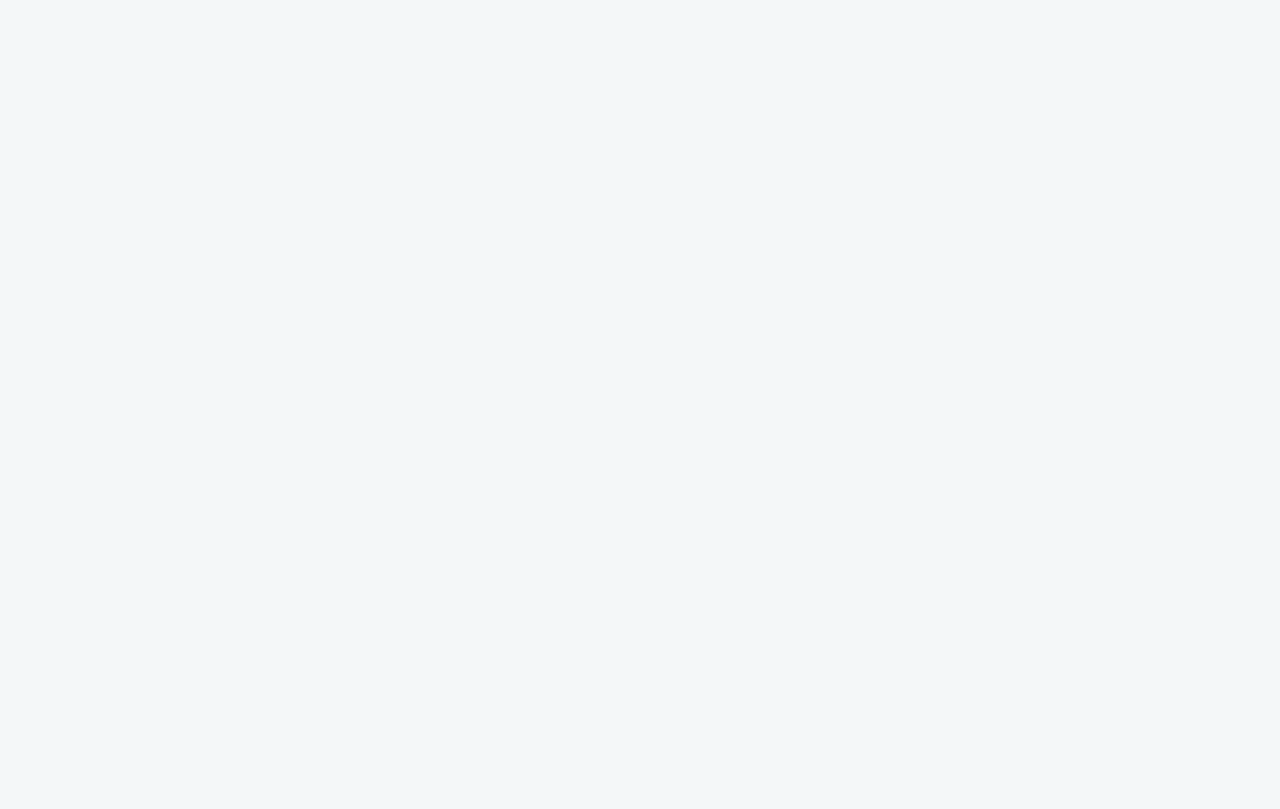
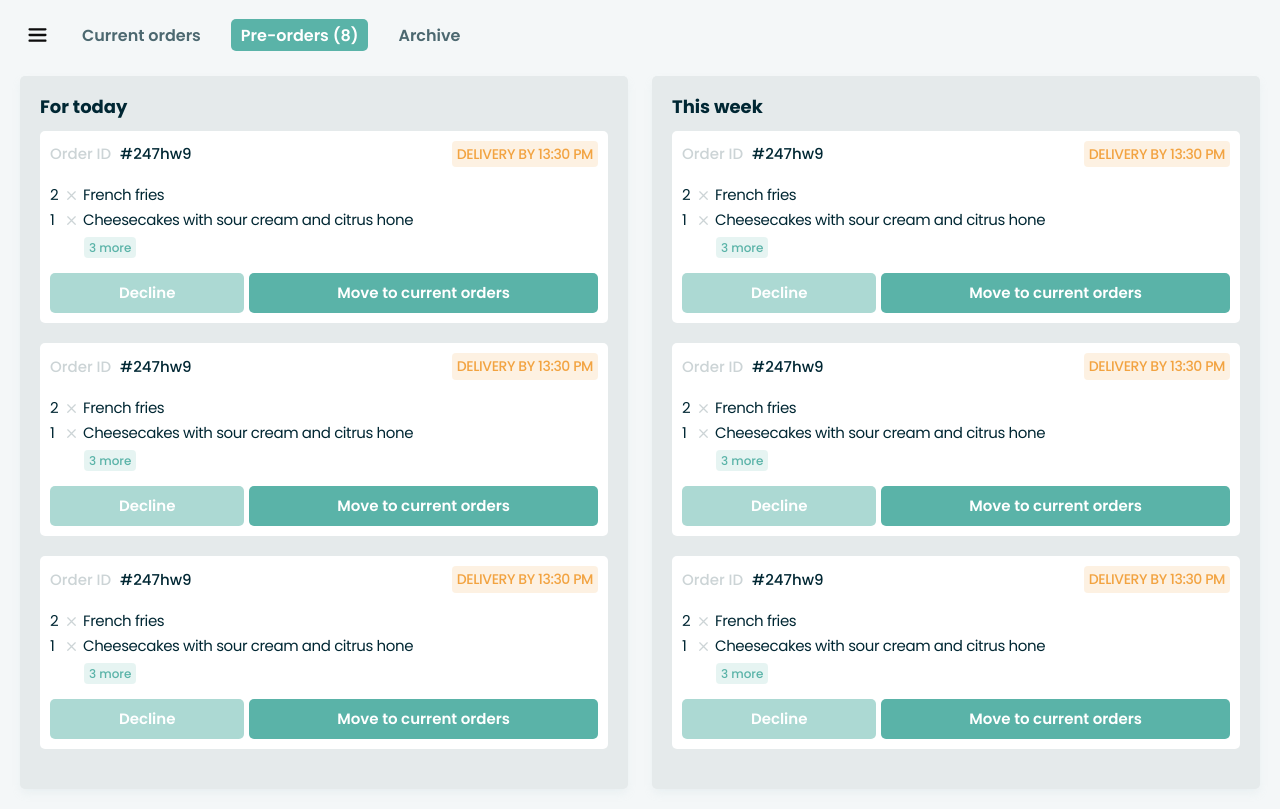
Before and after one commit to Mohsin-Rajpoot/silal-web-and-mobile, a React (Create React App) app in the folder packages/SellerWeb/: page /pre-order in a window 1280 px wide. Before the commit this address led to /404. Built offline with nearby package versions, Linux system fonts and the light colour scheme.

Commit message:
pre order page

```diff
--- a/packages/SellerWeb/src/routes/Layout.js
+++ b/packages/SellerWeb/src/routes/Layout.js
@@ -1,12 +1,17 @@
 import React, { useState } from "react"
 import { Content } from "../views/index"
 import Sidebar from "../views/components/UI/Sidebar"
-
+import { useEffect } from "react"
+import { useLocation } from "react-router-dom"
 const Layout = () => {
   const [sideBar, setSideBar] = useState(false)
   const sideBarToggle = (view) => {
     setSideBar(view)
   }
+  const { pathname } = useLocation()
+  useEffect(() => {
+    setSideBar(false)
+  }, [pathname])
   return (
     <React.Fragment>
       <div className="main-content">
--- a/packages/SellerWeb/src/routes/Routes.js
+++ b/packages/SellerWeb/src/routes/Routes.js
@@ -3,8 +3,9 @@ import React from 'react'
 const Statistics = React.lazy(() => import('../views/pages/home/Statistics'))
 const Reviews = React.lazy(() => import('../views/pages/home/Reviews'))
 const OutOfStock = React.lazy(() => import('../views/pages/home/OutOfStock'))
-const CurrentOrder = React.lazy(() => import('../views/pages/order/CurrentOrder'))
+const CurrentOrder = React.lazy(() => import('../views/pages/order/CurrentOrders'))
 const OrderDetail = React.lazy(() => import('../views/pages/order/OrderDetail'))
+const PreOrders = React.lazy(() => import('../views/pages/order/PreOrders'))
 // const notFound = React.lazy(() => import('../views/errorPages/NotFound'))
 
 const routes = [
@@ -14,6 +15,7 @@ const routes = [
     { path: '/out-of-stock', exact: true, name: 'Out Of Stock', component: OutOfStock },
     { path: '/current-order', exact: true, name: 'Current Order', component: CurrentOrder },
     { path: '/order-detail', exact: true, name: 'Order Detail', component: OrderDetail },
+    { path: '/pre-order', exact: true, name: 'Pre Orders', component: PreOrders },
 
 ]
 
--- a/packages/SellerWeb/src/views/components/Style.js
+++ b/packages/SellerWeb/src/views/components/Style.js
@@ -40,6 +40,10 @@ const Button = styled.button`
     transition: 0.2s all;
     &:hover {
         background: rgba(90, 179, 169, 0.9);
+    }
+    &:disabled {
+        background: rgba(90, 179, 168, 0.5);
+        cursor: inherit;
     }
 `;
 
--- a/packages/SellerWeb/src/views/components/orders/Components.js
+++ b/packages/SellerWeb/src/views/components/orders/Components.js
@@ -225,6 +225,39 @@ const OrderHistory = () => {
     )
 }
 
+const PreOrder = ({
+    orderNumber,
+    time,
+}) => {
+    return (
+        <PreOrderStyled>
+            <div className="between">
+                <div className="d-flex">
+                    <Link to="/order-detail">
+                        <h1>Order ID <span>{orderNumber}</span></h1>
+                    </Link>
+                </div>
+                <h2>Delivery by {time}</h2>
+            </div>
+            <div className="order-detail">
+                <span>2</span>
+                <img src={xIcon} alt="x" />
+                <span>French fries</span>
+            </div>
+            <div className="order-detail">
+                <span>1</span>
+                <img src={xIcon} alt="x" />
+                <span>Cheesecakes with sour cream and citrus hone</span>
+            </div>
+            <span className="more">3 more</span>
+            <div className="d-flex">
+                <Button disabled>Decline</Button>
+                <Button>Move to current orders</Button>
+            </div>
+        </PreOrderStyled>
+    )
+}
+
 const ReceivedOrderStyled = styled.div`
     background: #FFFFFF;
     border-radius: 5px;
@@ -260,7 +293,7 @@ const ReceivedOrderStyled = styled.div`
             display: block;
         }
         span {
-            font-size: 16px;
+            font-size: 15px;
             letter-spacing: -0.408px;
             color: #002733;
         }
@@ -403,6 +436,11 @@ const OrderIdMain = styled.div`
     display: flex;
     align-items: center;
     margin: 27px 0 11px;
+    button {
+        border: none;
+        background-color: transparent;
+        padding: 0;
+    }
     svg {
         margin-right: 15px;
     }
@@ -675,6 +713,33 @@ const OrderHistoryStyled = styled.div`
     }
 `;
 
+const PreOrderStyled = styled(ReceivedOrderStyled)`
+    .between {
+        margin-bottom: 20px;
+        h2 {
+            background: rgba(242, 163, 65, 0.15);
+            border-radius: 4px;
+            padding: 5px;
+            font-weight: 500;
+            font-size: 14px;
+            letter-spacing: -0.408px;
+            text-transform: uppercase;
+            color: #F2A341;
+        }
+    }
+    button {
+        margin-top: 15px;
+        &:first-of-type {
+            flex: 1;
+            max-width: 200px;
+            margin-right: 5px;
+        }
+        &:last-of-type {
+            flex: 2;
+        }
+    }
+`;
+
 export {
     ReceivedOrder,
     AcceptedOrder,
@@ -682,6 +747,7 @@ export {
     OrderListItem,
     OrderDetails,
     OrderHistory,
+    PreOrder,
     OrderListMain,
     PickupCard,
     OrderIdMain,
--- a/packages/SellerWeb/src/views/components/orders/Nav.js
+++ b/packages/SellerWeb/src/views/components/orders/Nav.js
@@ -24,13 +24,13 @@ const Nav = ({
                     <Menu />
                 </button>
                 <Link
-                    to="/"
+                    to="/current-order"
                     className={`nav-link-btn ${location.pathname == "/current-order" ? "active" : ""}`}>
                     Current orders
                 </Link>
                 <Link
-                    to="#"
-                    className={`nav-link-btn`}>
+                    to="/pre-order"
+                    className={`nav-link-btn ${location.pathname == "/pre-order" ? "active" : ""}`}>
                     Pre-orders <span>(8)</span>
                 </Link>
                 <Link
--- a/packages/SellerWeb/src/views/pages/order/OrderDetail.js
+++ b/packages/SellerWeb/src/views/pages/order/OrderDetail.js
@@ -1,5 +1,5 @@
 import React from 'react'
-import { Link } from 'react-router-dom'
+import { useHistory } from 'react-router-dom'
 import { Row, Col } from 'react-bootstrap'
 import {
     OrderIdMain,
@@ -19,12 +19,15 @@ import {
 import { orderListData } from './DummyData'
 
 const OrderDetail = () => {
+    const history = useHistory()
+    console.log(history)
+
     return (
         <>
             <OrderIdMain>
-                <Link to="/current-order">
+                <button onClick={history.goBack}>
                     <BackArrow />
-                </Link>
+                </button>
                 <h1>Order ID #247HW9</h1>
             </OrderIdMain>
             <Row>
--- /dev/null
+++ b/packages/SellerWeb/src/views/pages/order/PreOrders.js
@@ -0,0 +1,54 @@
+import React from 'react'
+import Nav from '../../components/orders/Nav'
+import { Row, Col } from 'react-bootstrap'
+import { PreOrder } from '../../components/orders/Components'
+import {
+    CardStyled,
+    Heading,
+} from '../../components/Style'
+
+const PreOrders = ({ setSideBar }) => {
+    return (
+        <>
+            <Nav setSideBar={setSideBar} />
+            <Row>
+                <Col md={6}>
+                    <CardStyled className="bg-grey">
+                        <Heading>For today</Heading>
+                        <PreOrder
+                            orderNumber="#247hw9"
+                            time="13:30 PM"
+                        />
+                        <PreOrder
+                            orderNumber="#247hw9"
+                            time="13:30 PM"
+                        />
+                        <PreOrder
+                            orderNumber="#247hw9"
+                            time="13:30 PM"
+                        />
+                    </CardStyled>
+                </Col>
+                <Col md={6}>
+                    <CardStyled className="bg-grey">
+                        <Heading>This week</Heading>
+                        <PreOrder
+                            orderNumber="#247hw9"
+                            time="13:30 PM"
+                        />
+                        <PreOrder
+                            orderNumber="#247hw9"
+                            time="13:30 PM"
+                        />
+                        <PreOrder
+                            orderNumber="#247hw9"
+                            time="13:30 PM"
+                        />
+                    </CardStyled>
+                </Col>
+            </Row>
+        </>
+    )
+}
+
+export default PreOrders
```
Also changed, not shown: packages/SellerWeb/src/views/pages/order/CurrentOrders.js (renamed from packages/SellerWeb/src/views/pages/order/CurrentOrder.js).
